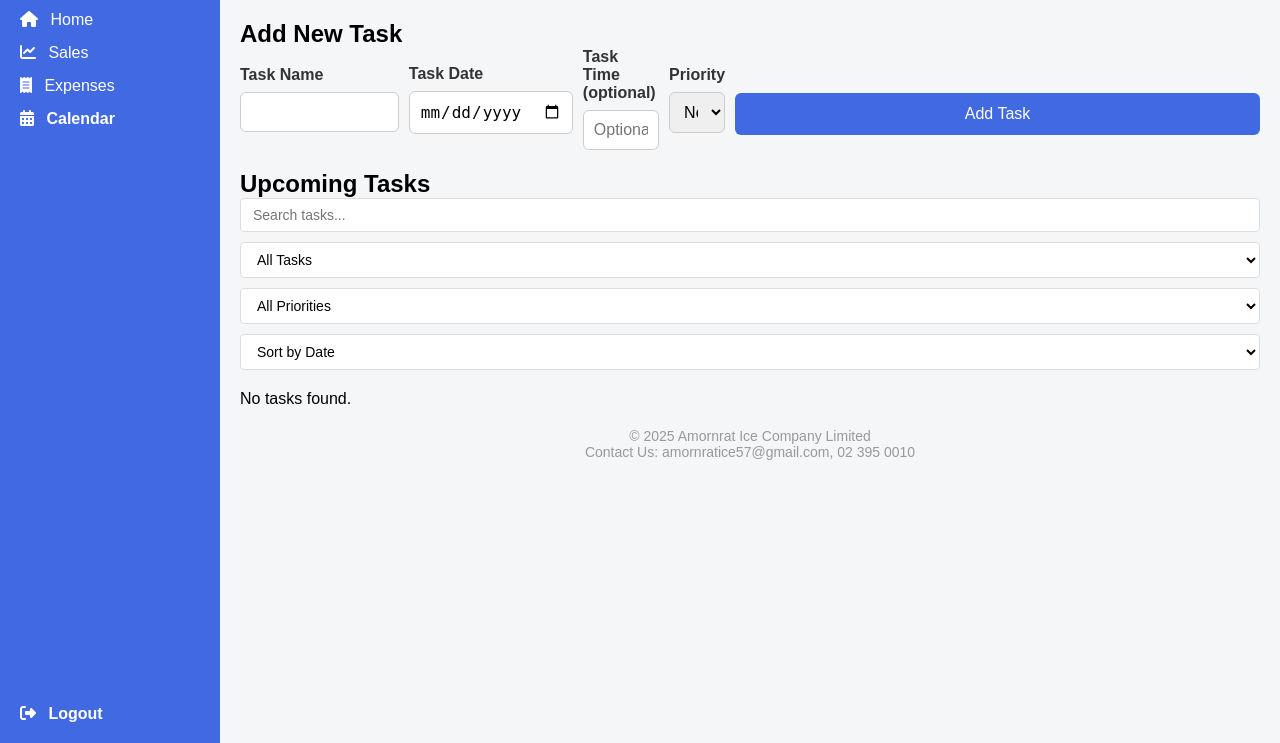
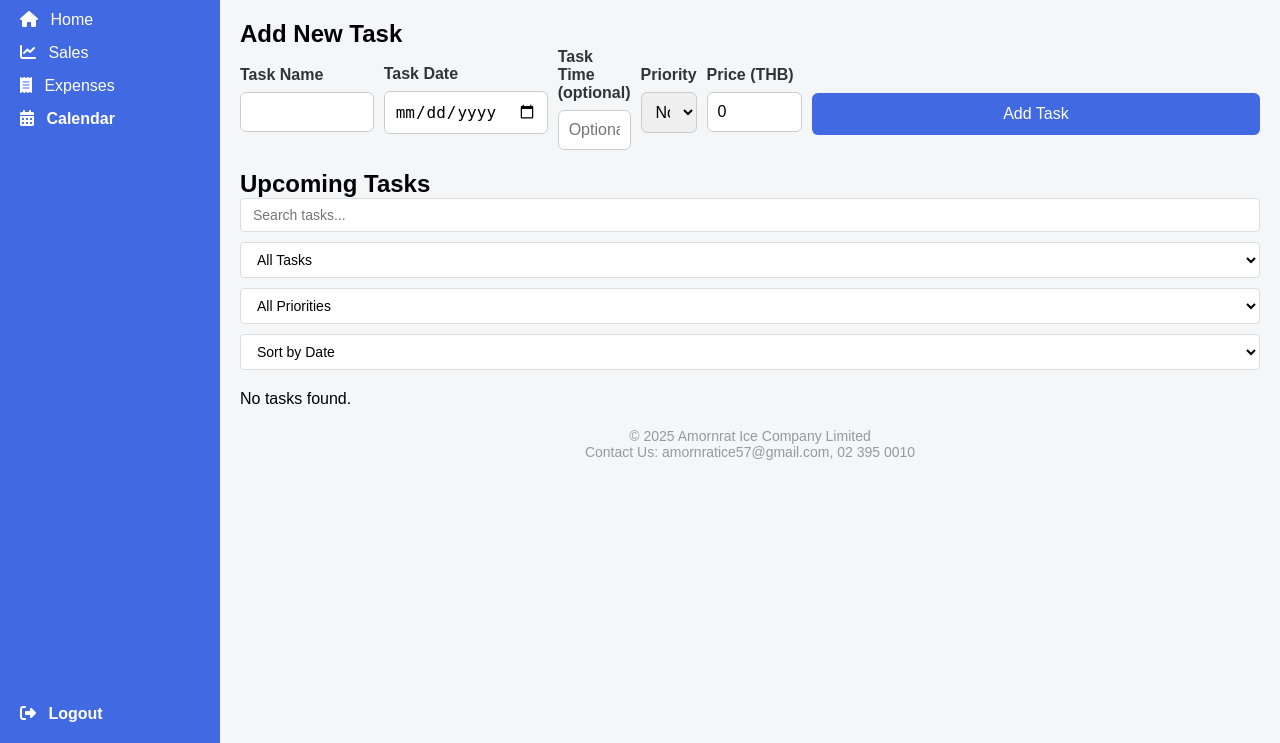
Before and after one commit to Ffdffd01/AmornratIce-flask-app, a Flask app: template templates/calendar.html in a window 1280 px wide. Shown: the part 57-800 px from the top of the page. Run offline with Flask 3, Linux system fonts and the light colour scheme; the template is opened without the code that fills it: values that come from a table or form of the project are taken from there, others are empty; parts of the project's set-up code (start-up, migrations or seed data) failed here and were passed over.

Commit message:
Add price field to tasks in calendar

```diff
--- a/app.py
+++ b/app.py
@@ -67,6 +67,7 @@ class TaskForm(FlaskForm):
     taskDate = DateField('Task Date', validators=[DataRequired()])
     taskTime = StringField('Task Time (optional)')
     taskPriority = SelectField('Priority', choices=[('normal', 'Normal'), ('high', 'High')], validators=[DataRequired()])
+    taskPrice = FloatField('Price (THB)', validators=[NumberRange(min=0)], default=0)
     submit = SubmitField('Add Task')
 
 # ------------------ Routes ------------------ #
@@ -262,6 +263,7 @@ def calendar():
             'name': form.taskName.data,
             'datetime': dt_str,
             'priority': form.taskPriority.data,
+            'price': form.taskPrice.data,
             'done': False
         })
         flash('Task added.', 'success')
@@ -306,13 +308,19 @@ def edit_task(task_id):
     date = request.form.get('taskDate')
     time = request.form.get('taskTime', '').strip()
     priority = request.form.get('taskPriority')
+    price = float(request.form.get('taskPrice', 0))
 
     if not name or not date or not priority:
         flash('Missing required fields.', 'error')
         return redirect(url_for('calendar'))
 
     dt_str = f"{date} {time}" if time else date
-    ref.update({'name': name, 'datetime': dt_str, 'priority': priority})
+    ref.update({
+        'name': name,
+        'datetime': dt_str,
+        'priority': priority,
+        'price': price
+    })
     flash('Task updated.', 'success')
     return redirect(url_for('calendar'))
 
--- a/static/css/style.css
+++ b/static/css/style.css
@@ -264,7 +264,7 @@ button:hover {
 .task-item {
     display: flex;
     align-items: center;
-    justify-content: space-between;
+    gap: 10px;
     padding: 10px;
     border-bottom: 1px solid #eee;
 }
@@ -671,3 +671,9 @@ button:hover {
     background-color: #ffc107;
     color: #000;
 }
+
+.task-price {
+    font-weight: bold;
+    color: #2a9d8f;
+    margin-left: 10px;
+}
--- a/templates/calendar.html
+++ b/templates/calendar.html
@@ -63,6 +63,10 @@
                         {{ form.taskPriority.label }}
                         {{ form.taskPriority() }}
                     </div>
+                    <div class="form-group">
+                        {{ form.taskPrice.label }}
+                        {{ form.taskPrice(class="form-control", min="0", step="0.01") }}
+                    </div>
                     <button type="submit" class="submit-btn">{{ form.submit.label.text }}</button>
                 </form>
             </div>
@@ -108,13 +112,14 @@
                                 <span class="task-name {% if task.done %}task-done{% endif %}">{{ task.name }}</span>
                                 <span class="task-priority">{{ task.priority|title }}</span>
                                 <span class="task-datetime">{{ task.datetime }}</span>
+                                <span class="task-price">฿{{ "{:,.2f}".format(task.price|default(0)) }}</span>
 
                                 <button type="submit" name="toggle_done" value="true" class="task-status {% if task.done %}done{% else %}not-done{% endif %}">
                                     {{ 'Done' if task.done else 'Not Done' }}
                                 </button>
                             </form>
                             <div class="task-actions">
-                                <button type="button" class="edit-btn" onclick="openEditModal('{{ task.id }}', '{{ task.name }}', '{{ task.datetime }}', '{{ task.priority }}')">
+                                <button type="button" class="edit-btn" onclick="openEditModal('{{ task.id }}', '{{ task.name }}', '{{ task.datetime }}', '{{ task.priority }}', '{{ task.price }}')">
                                     <i class="fas fa-edit"></i>
                                 </button>
                                 <form method="POST" action="{{ url_for('delete_task', task_id=task.id) }}" class="delete-form" onsubmit="return confirm('Are you sure you want to delete this task?');">
@@ -158,6 +163,10 @@
                             <option value="high">High</option>
                         </select>
                     </div>
+                    <div class="form-group">
+                        <label for="editTaskPrice">Price (THB)</label>
+                        <input type="number" id="editTaskPrice" name="taskPrice" min="0" step="0.01" value="{{ task.price|default(0) }}">
+                    </div>
                     <button type="submit" class="submit-btn">Update Task</button>
                 </form>
             </div>
@@ -174,13 +183,14 @@
         const modal = document.getElementById('editModal');
         const closeBtn = document.getElementsByClassName('close')[0];
 
-        function openEditModal(taskId, taskName, taskDateTime, taskPriority) {
+        function openEditModal(taskId, taskName, taskDateTime, taskPriority, taskPrice) {
             const [date, time] = taskDateTime.split(' ');
             document.getElementById('editTaskId').value = taskId;
             document.getElementById('editTaskName').value = taskName;
             document.getElementById('editTaskDate').value = date;
             document.getElementById('editTaskTime').value = time || '';
             document.getElementById('editTaskPriority').value = taskPriority;
+            document.getElementById('editTaskPrice').value = taskPrice || 0;
             document.getElementById('editTaskForm').action = `/calendar/edit/${taskId}`;
             modal.style.display = 'block';
         }
```
